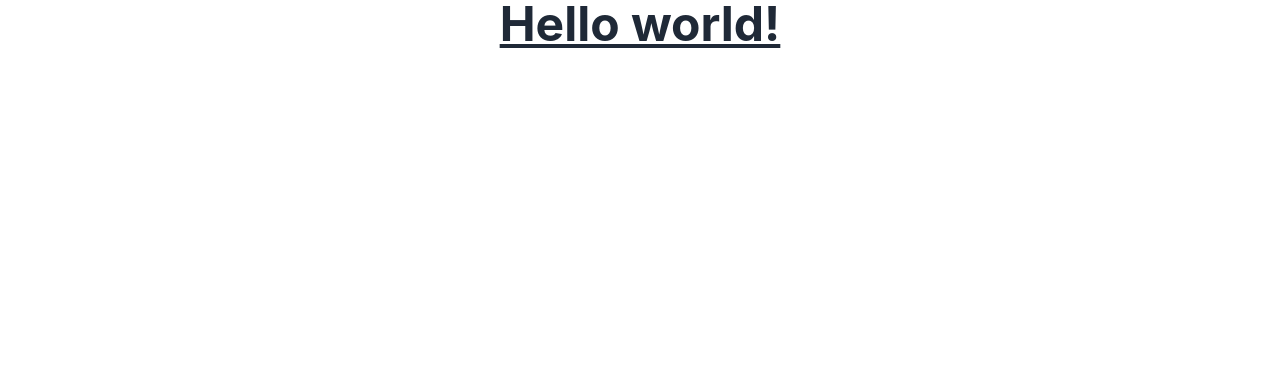
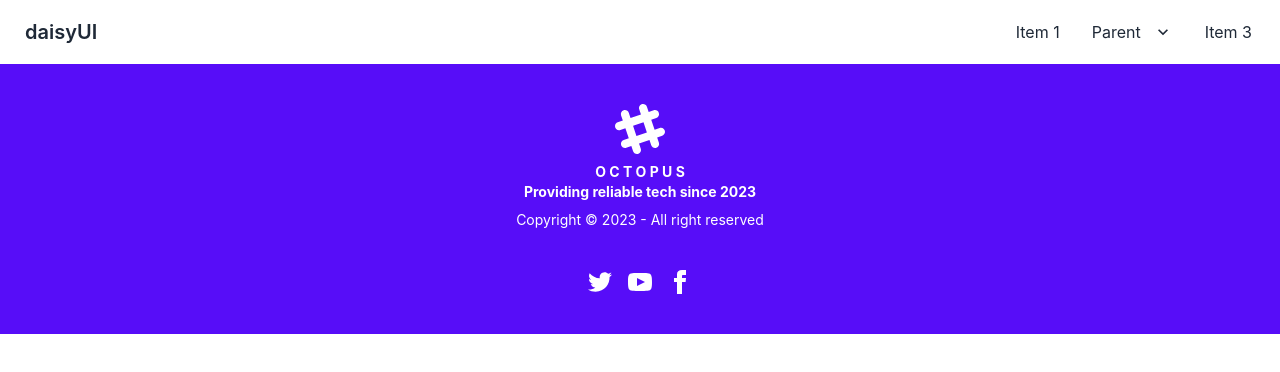
Before and after one commit to SHUNNO-ZERO/octopus, a React (Create React App) app: page / in a window 1280 px wide. Shown: the top 372 px of the page. Built offline with nearby package versions, Linux system fonts and the light colour scheme.

Commit message:
hello polapain

```diff
--- a/src/App.js
+++ b/src/App.js
@@ -1,12 +1,15 @@
 import logo from './logo.svg';
 import './App.css';
+import Navbar from './Pages/Shared/Navbar/Navbar';
+import Footer from './Pages/Shared/Footer/Footer';
 
 function App() {
   return (
     <div className="App">
-       <h1 class="text-5xl font-bold underline">
-        Hello world!
-  </h1>
+
+      <Navbar/>
+      <Footer/>
+
     </div>
   );
 }
--- a/src/Pages/Shared/Footer/Footer.js
+++ b/src/Pages/Shared/Footer/Footer.js
@@ -2,9 +2,31 @@
 
 const Footer = () => {
     return (
-        <div>
-            <h1>This is Footer</h1>
-        </div>
+
+        <>
+
+<footer className="footer footer-center p-10 bg-primary text-primary-content">
+  <div>
+    <svg width="50" height="50" viewBox="0 0 24 24" xmlns="http://www.w3.org/2000/svg" fillRule="evenodd" clipRule="evenodd" className="inline-block fill-current"><path d="M22.672 15.226l-2.432.811.841 2.515c.33 1.019-.209 2.127-1.23 2.456-1.15.325-2.148-.321-2.463-1.226l-.84-2.518-5.013 1.677.84 2.517c.391 1.203-.434 2.542-1.831 2.542-.88 0-1.601-.564-1.86-1.314l-.842-2.516-2.431.809c-1.135.328-2.145-.317-2.463-1.229-.329-1.018.211-2.127 1.231-2.456l2.432-.809-1.621-4.823-2.432.808c-1.355.384-2.558-.59-2.558-1.839 0-.817.509-1.582 1.327-1.846l2.433-.809-.842-2.515c-.33-1.02.211-2.129 1.232-2.458 1.02-.329 2.13.209 2.461 1.229l.842 2.515 5.011-1.677-.839-2.517c-.403-1.238.484-2.553 1.843-2.553.819 0 1.585.509 1.85 1.326l.841 2.517 2.431-.81c1.02-.33 2.131.211 2.461 1.229.332 1.018-.21 2.126-1.23 2.456l-2.433.809 1.622 4.823 2.433-.809c1.242-.401 2.557.484 2.557 1.838 0 .819-.51 1.583-1.328 1.847m-8.992-6.428l-5.01 1.675 1.619 4.828 5.011-1.674-1.62-4.829z"></path></svg>
+    <p className="font-bold">
+      O     C     T     O     P      U      S  <br/>Providing reliable tech since 2023
+    </p>
+    <p>Copyright © 2023 - All right reserved</p>
+  </div>
+  <div>
+    <div className="grid grid-flow-col gap-4">
+      <a><svg xmlns="http://www.w3.org/2000/svg" width="24" height="24" viewBox="0 0 24 24" className="fill-current"><path d="M24 4.557c-.883.392-1.832.656-2.828.775 1.017-.609 1.798-1.574 2.165-2.724-.951.564-2.005.974-3.127 1.195-.897-.957-2.178-1.555-3.594-1.555-3.179 0-5.515 2.966-4.797 6.045-4.091-.205-7.719-2.165-10.148-5.144-1.29 2.213-.669 5.108 1.523 6.574-.806-.026-1.566-.247-2.229-.616-.054 2.281 1.581 4.415 3.949 4.89-.693.188-1.452.232-2.224.084.626 1.956 2.444 3.379 4.6 3.419-2.07 1.623-4.678 2.348-7.29 2.04 2.179 1.397 4.768 2.212 7.548 2.212 9.142 0 14.307-7.721 13.995-14.646.962-.695 1.797-1.562 2.457-2.549z"></path></svg></a>
+      <a><svg xmlns="http://www.w3.org/2000/svg" width="24" height="24" viewBox="0 0 24 24" className="fill-current"><path d="M19.615 3.184c-3.604-.246-11.631-.245-15.23 0-3.897.266-4.356 2.62-4.385 8.816.029 6.185.484 8.549 4.385 8.816 3.6.245 11.626.246 15.23 0 3.897-.266 4.356-2.62 4.385-8.816-.029-6.185-.484-8.549-4.385-8.816zm-10.615 12.816v-8l8 3.993-8 4.007z"></path></svg></a>
+      <a><svg xmlns="http://www.w3.org/2000/svg" width="24" height="24" viewBox="0 0 24 24" className="fill-current"><path d="M9 8h-3v4h3v12h5v-12h3.642l.358-4h-4v-1.667c0-.955.192-1.333 1.115-1.333h2.885v-5h-3.808c-3.596 0-5.192 1.583-5.192 4.615v3.385z"></path></svg></a>
+    </div>
+  </div>
+</footer>
+
+
+
+
+        </>
+
     );
 };
 
--- a/src/Pages/Shared/Navbar/Navbar.js
+++ b/src/Pages/Shared/Navbar/Navbar.js
@@ -2,9 +2,38 @@
 
 const Navbar = () => {
     return (
-        <div>
-            <h1>Navbar</h1>
-        </div>
+
+        <>
+
+
+<div className="navbar bg-base-100">
+  <div className="flex-1">
+    <a className="btn btn-ghost normal-case text-xl">daisyUI</a>
+  </div>
+  <div className="flex-none">
+    <ul className="menu menu-horizontal px-1">
+      <li><a>Item 1</a></li>
+      <li tabIndex={0}>
+        <a>
+          Parent
+          <svg className="fill-current" xmlns="http://www.w3.org/2000/svg" width="20" height="20" viewBox="0 0 24 24"><path d="M7.41,8.58L12,13.17L16.59,8.58L18,10L12,16L6,10L7.41,8.58Z"/></svg>
+        </a>
+        <ul className="p-2 bg-base-100">
+          <li><a>Submenu 1</a></li>
+          <li><a>Submenu 2</a></li>
+        </ul>
+      </li>
+      <li><a>Item 3</a></li>
+    </ul>
+  </div>
+</div>
+
+
+
+
+
+        </>
+
     );
 };
 
--- /dev/null
+++ b/src/components/asif2.js
@@ -0,0 +1,9 @@
+import React from 'react'
+
+const asif2 = () => {
+  return (
+    <div><h1>asif 2 2 </h1></div>
+  )
+}
+
+export default asif2
```
Also changed, not shown: hello.js (added).
